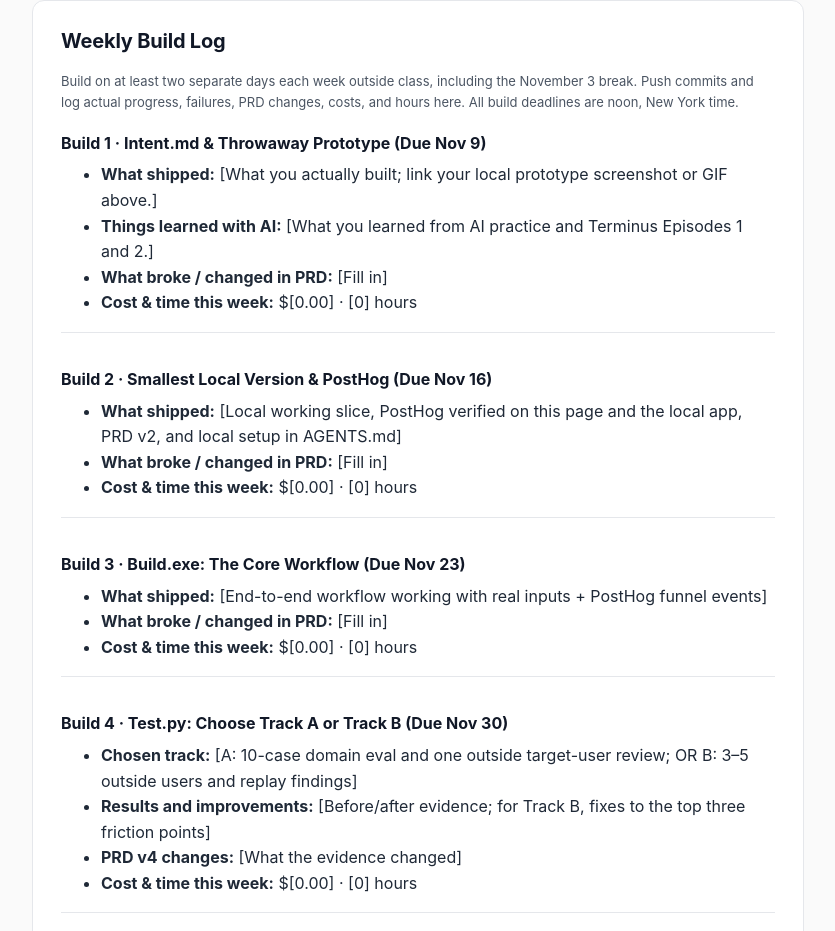
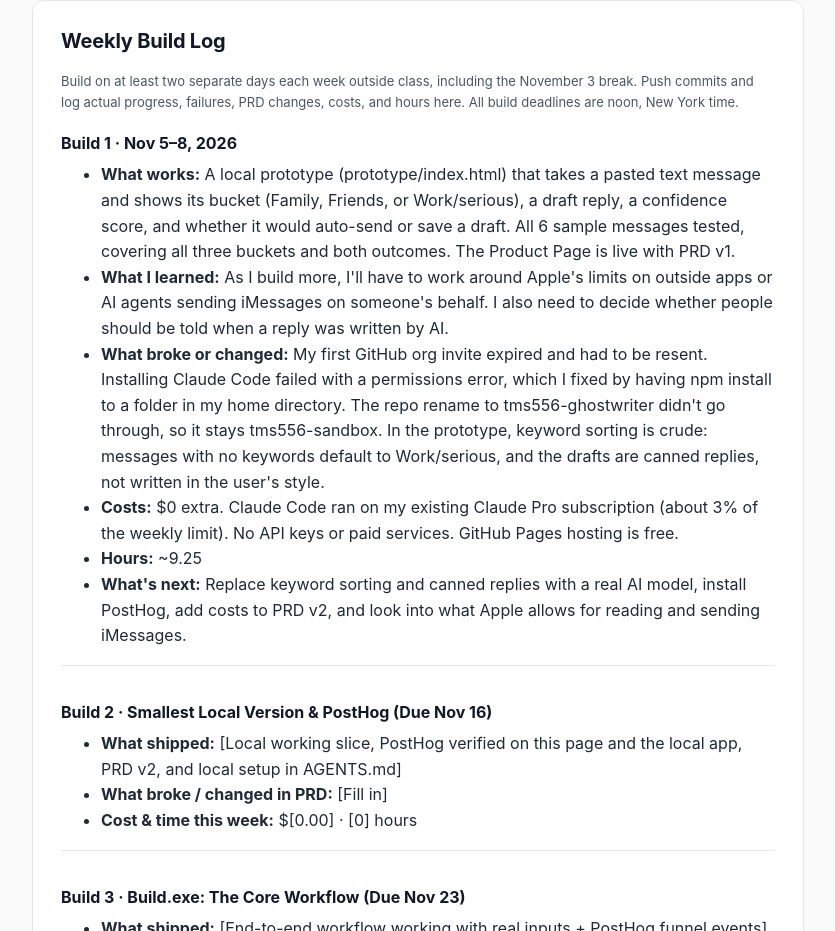
Before and after one commit to building-with-ai-f26/tms556-sandbox, a plain HTML site: page docs/index.html in a window 1280 px wide. Shown: the part 2690-3621 px from the top of the page, without its empty margins (222-1057 px from the left). Drawn offline with Linux system fonts and the light colour scheme.

Commit message:
Fill in Build 1 build-log entry
Co-Authored-By: Claude Opus 5.5 <noreply@anthropic.com>

```diff
--- a/docs/index.html
+++ b/docs/index.html
@@ -236,12 +236,14 @@
       <p class="meta">Build on at least two separate days each week outside class, including the November 3 break. Push commits and log actual progress, failures, PRD changes, costs, and hours here. All build deadlines are noon, New York time.</p>
 
       <div class="log-entry">
-        <h3>Build 1 · Intent.md & Throwaway Prototype (Due Nov 9)</h3>
+        <h3>Build 1 · Nov 5–8, 2026</h3>
         <ul>
-          <li><strong>What shipped:</strong> [What you actually built; link your local prototype screenshot or GIF above.]</li>
-          <li><strong>Things learned with AI:</strong> [What you learned from AI practice and Terminus Episodes 1 and 2.]</li>
-          <li><strong>What broke / changed in PRD:</strong> [Fill in]</li>
-          <li><strong>Cost & time this week:</strong> $[0.00] · [0] hours</li>
+          <li><strong>What works:</strong> A local prototype (prototype/index.html) that takes a pasted text message and shows its bucket (Family, Friends, or Work/serious), a draft reply, a confidence score, and whether it would auto-send or save a draft. All 6 sample messages tested, covering all three buckets and both outcomes. The Product Page is live with PRD v1.</li>
+          <li><strong>What I learned:</strong> As I build more, I'll have to work around Apple's limits on outside apps or AI agents sending iMessages on someone's behalf. I also need to decide whether people should be told when a reply was written by AI.</li>
+          <li><strong>What broke or changed:</strong> My first GitHub org invite expired and had to be resent. Installing Claude Code failed with a permissions error, which I fixed by having npm install to a folder in my home directory. The repo rename to tms556-ghostwriter didn't go through, so it stays tms556-sandbox. In the prototype, keyword sorting is crude: messages with no keywords default to Work/serious, and the drafts are canned replies, not written in the user's style.</li>
+          <li><strong>Costs:</strong> $0 extra. Claude Code ran on my existing Claude Pro subscription (about 3% of the weekly limit). No API keys or paid services. GitHub Pages hosting is free.</li>
+          <li><strong>Hours:</strong> ~9.25</li>
+          <li><strong>What's next:</strong> Replace keyword sorting and canned replies with a real AI model, install PostHog, add costs to PRD v2, and look into what Apple allows for reading and sending iMessages.</li>
         </ul>
       </div>
 
```
